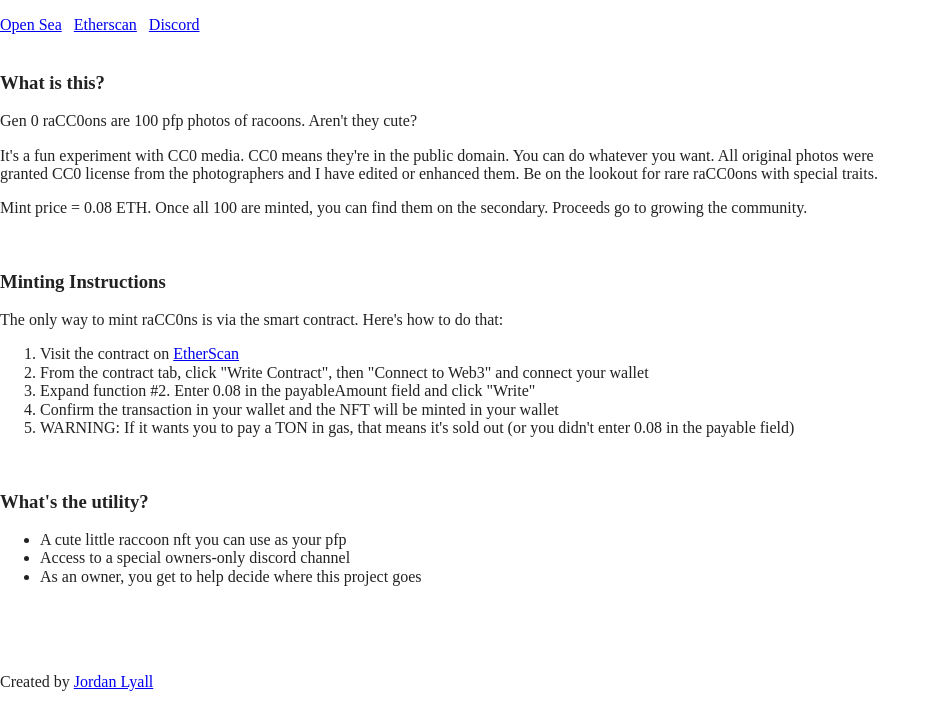
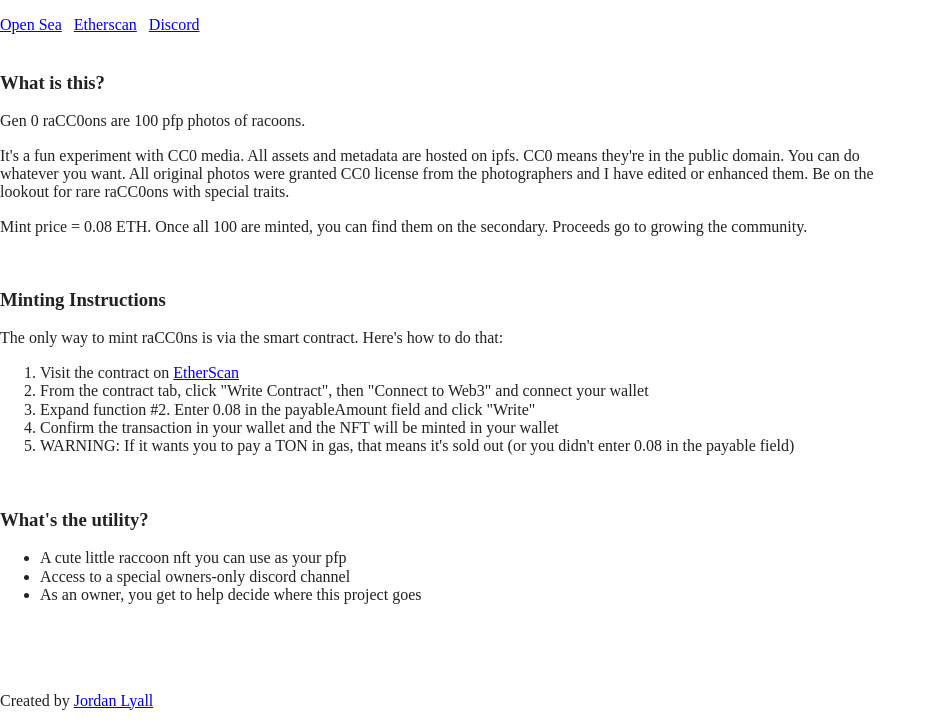
Before and after one commit to jordanlyall/raCC0ons, a website built with Parcel: page index.html in a window 1280 px wide. Shown: the part 100-826 px from the top of the page, without its empty margins (0-937 px from the left). Built offline with nearby package versions, Linux system fonts and the light colour scheme.

Commit message:
Update index.html

```diff
--- a/index.html
+++ b/index.html
@@ -31,9 +31,9 @@
   <span class="links"><a href="https://opensea.io/collection/racc00ns" target="_blank"/>Open Sea</a> &nbsp; <a href="https://etherscan.io/address/0xebfdf99872ffe985eefb15bc1ae3a55f827cfc90" target="_blank"/>Etherscan</a> &nbsp; <a href="https://discord.gg/fFuReGzvQd" target="_blank"/>Discord</a> </span>
 <br /><br />
   <h3>What is this?</h3>
-  <p>Gen 0 raCC0ons are 100 pfp photos of racoons. Aren't they cute?</p>
+  <p>Gen 0 raCC0ons are 100 pfp photos of racoons.</p>
 
-    <p>It's a fun experiment with CC0 media. CC0 means they're in the public domain. You can do whatever you want. All original photos were granted CC0 license from the photographers and I have edited or enhanced them. Be on the lookout for rare raCC0ons with special traits. </p>
+    <p>It's a fun experiment with CC0 media. All assets and metadata are hosted on ipfs. CC0 means they're in the public domain. You can do whatever you want. All original photos were granted CC0 license from the photographers and I have edited or enhanced them. Be on the lookout for rare raCC0ons with special traits. </p>
 
     <p>Mint price = 0.08 ETH. Once all 100 are minted, you can find them on the secondary. Proceeds go to growing the community.</p>
 
```
